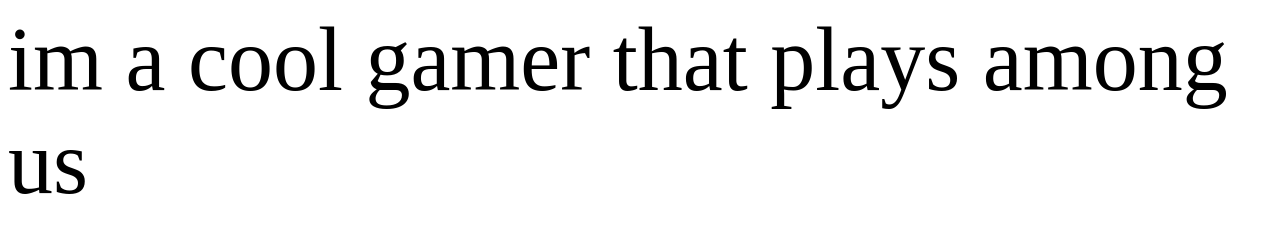
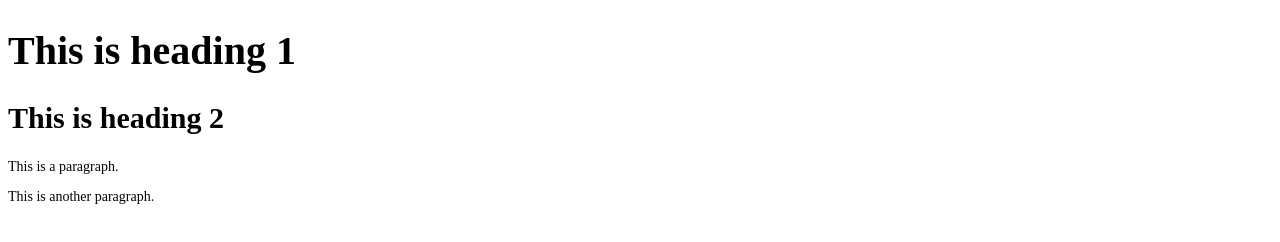
Before and after one commit to Yusufk26/yusufk26.github.io, a plain HTML site: page index.html in a window 1280 px wide. Drawn offline with Linux system fonts and the light colour scheme.

Commit message:
Update index.html

```diff
--- a/index.html
+++ b/index.html
@@ -1,5 +1,26 @@
+<!DOCTYPE html>
 <html>
-  <body>
-    <p style="font-size: 90px">im a cool gamer that plays among us</p>
-  </body>
+<head>
+<style>
+h1 {
+  font-size: 40px;
+}
+
+h2 {
+  font-size: 30px;
+}
+
+p {
+  font-size: 14px;
+}
+</style>
+</head>
+<body>
+
+<h1>This is heading 1</h1>
+<h2>This is heading 2</h2>
+<p>This is a paragraph.</p>
+<p>This is another paragraph.</p>
+
+</body>
 </html>
```
